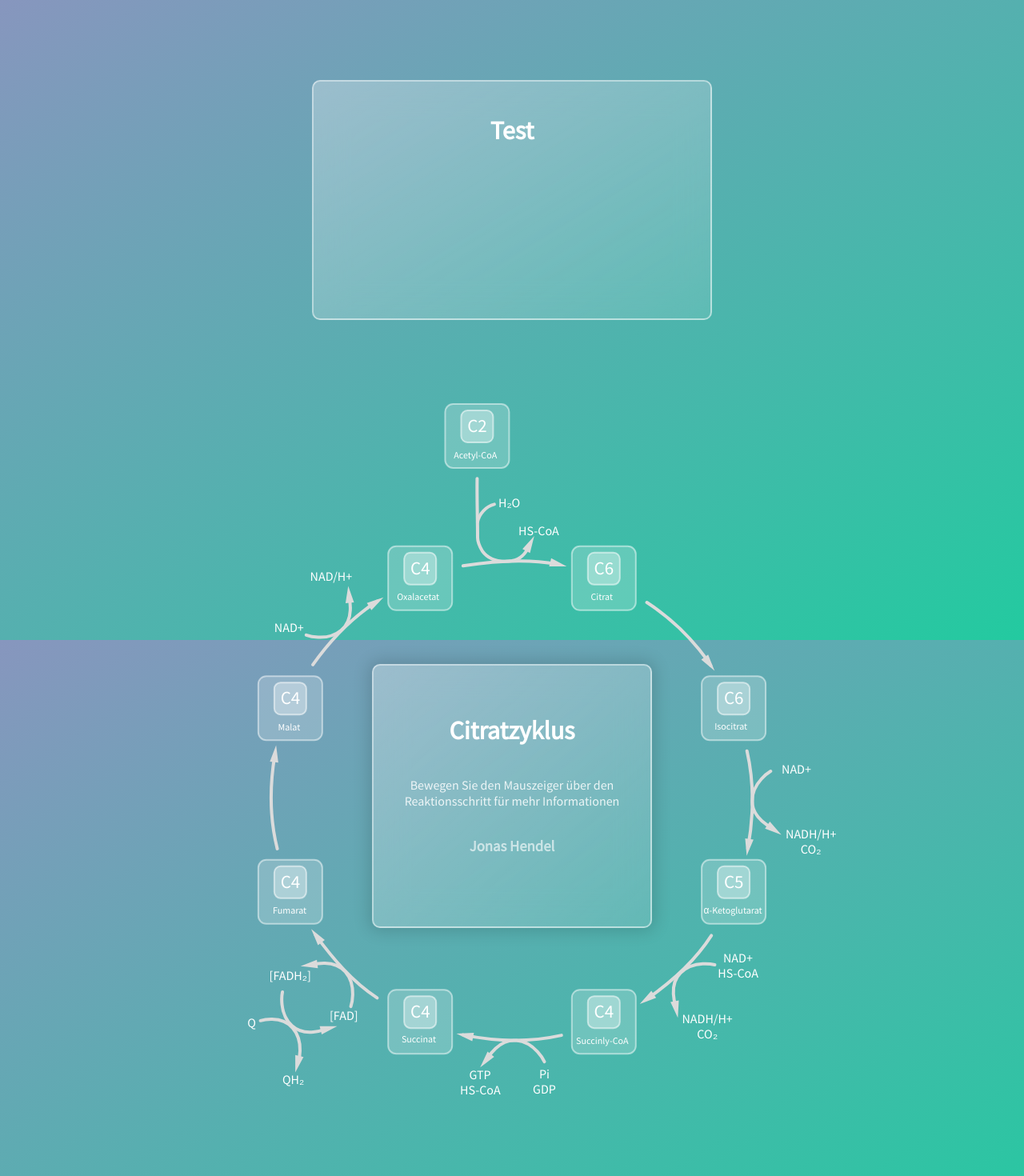
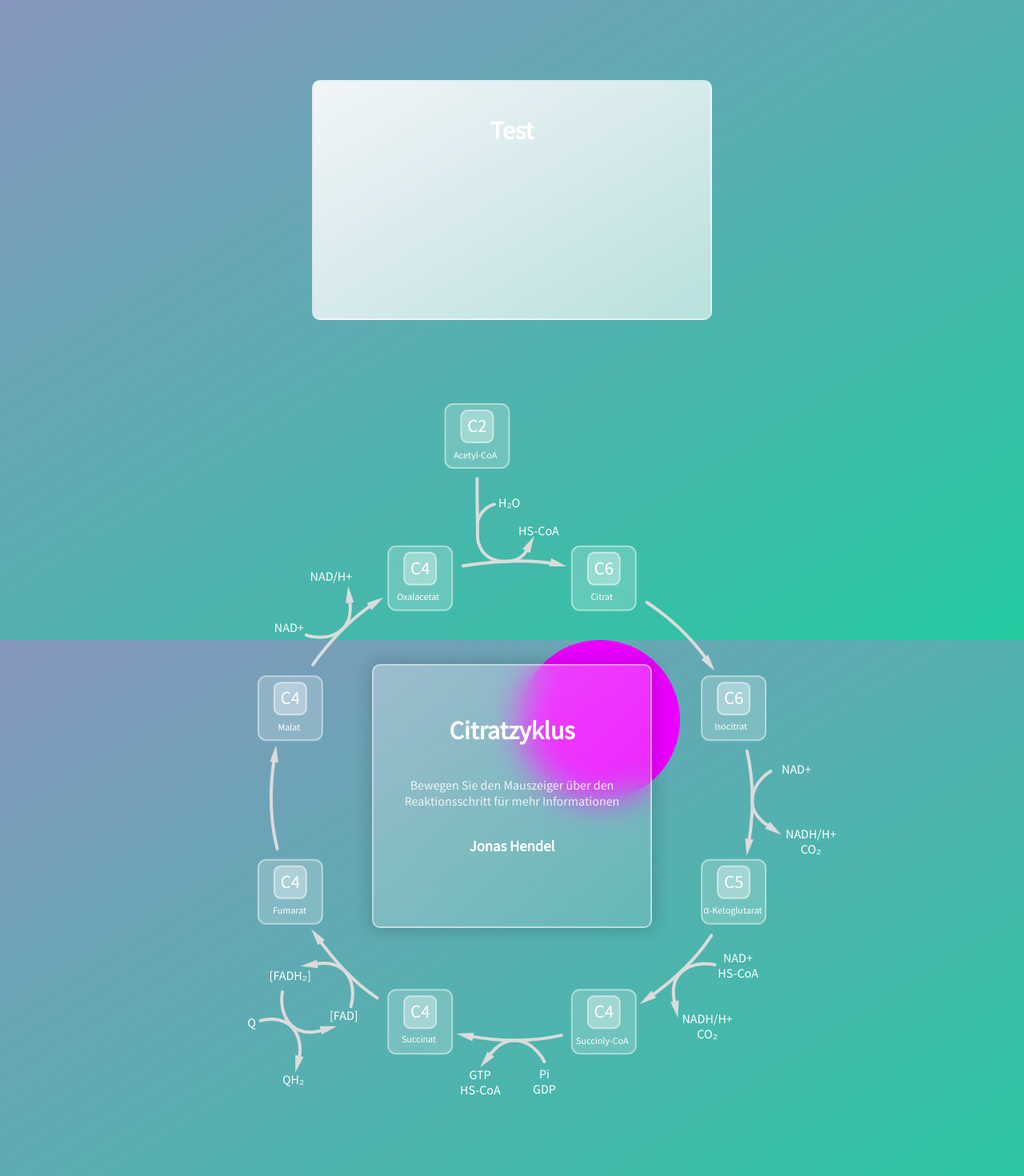
Before and after one commit to JonasHendel/Citratzyklus, a Next.js app in the folder client/: page / in a window 1280 px wide. Shown: the top 1470 px of the page at 80% size. Built offline with nearby package versions, Linux system fonts and the light colour scheme.

Commit message:
added circle

```diff
--- a/client/pages/index.js
+++ b/client/pages/index.js
@@ -34,6 +34,7 @@ export default function Home() {
 
 	return (
 		<>
+    <div className="circle"/>
 			<div className='container' ref={mDiv}>
         <div className='textCard'>
           <h1>Test</h1>
--- a/client/styles/InfoCard.module.css
+++ b/client/styles/InfoCard.module.css
@@ -40,9 +40,11 @@
   flex-direction: column;
   align-items: center;
   text-align: center;
+  mix-blend-mode: overlay;
 }
 .noTitle h3 {
-  color: rgba(255, 255, 255, 0.616);
+  color: rgba(255, 255, 255, 1);
+  mix-blend-mode: overlay;
 }
 
 .noTitle p {
--- a/client/styles/globals.css
+++ b/client/styles/globals.css
@@ -26,6 +26,17 @@ a {
 .card {
 	display: flex;
 	justify-content: center;
+}
+
+
+.circle {
+  position: absolute;
+  top: 800px;
+  left: 650px;
+  background: #ea00ff;
+  width: 200px;
+  height: 200px;
+  border-radius: 50%;
 }
 
 .container {
@@ -117,12 +128,12 @@ a {
   align-items: center;
   width: 500px;
   height: 300px;
-  background: linear-gradient(to right bottom, rgba(255, 255, 255, 0.3), rgba(255, 255, 255, 0.1));
+  background: linear-gradient(to right bottom, rgba(255, 255, 255, 0.9), rgba(255, 255, 255, 0.6));
   backdrop-filter: blur(20px);
 	border-radius: 10px;
 	padding: 20px;
 	color: white;
-  border: 2px solid rgba(255, 255, 255, 0.496);
+  border: 2px solid rgba(255, 255, 255, 0.296);
 }
 
 
```
